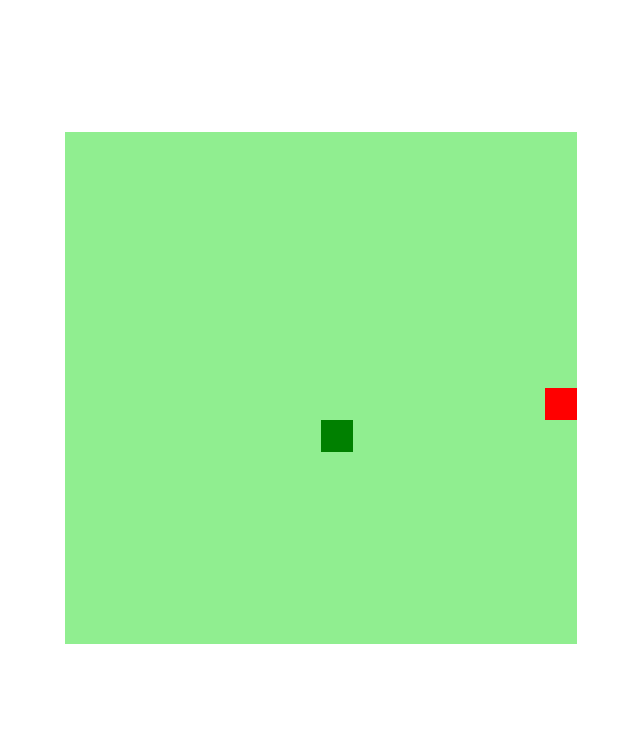
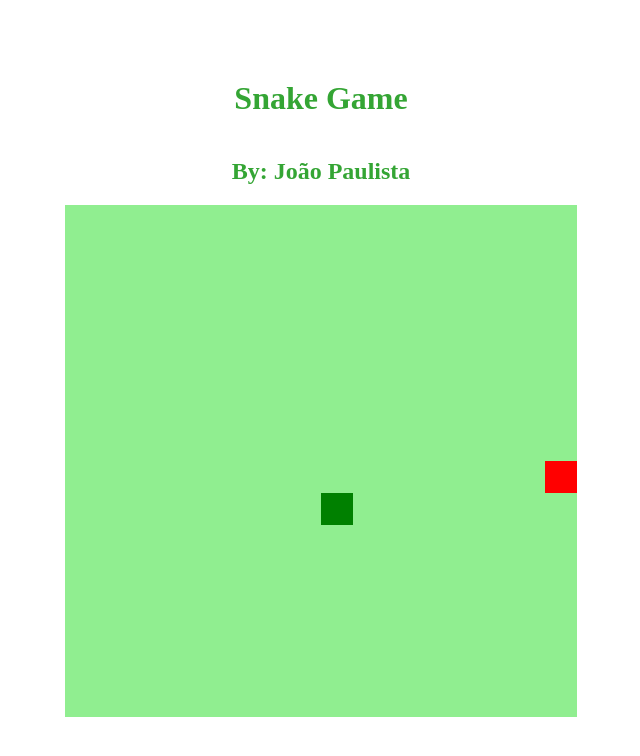
Before and after one commit to joaopaulista/SnakeGame, a plain HTML site: page index.html in a window 1280 px wide. Shown: the whole page, without its empty margins (295-935 px from the left). Drawn offline with Linux system fonts and the light colour scheme.

Commit message:
style for game

```diff
--- a/index.html
+++ b/index.html
@@ -10,6 +10,8 @@
     <title>Snake Game</title>
 </head>
 <body>
+    <h1>Snake Game</h1>
+    <h2>By: João Paulista</h2>
     <canvas id="snake" width="512" height="512"></canvas>
 </body>
 </html>
```
